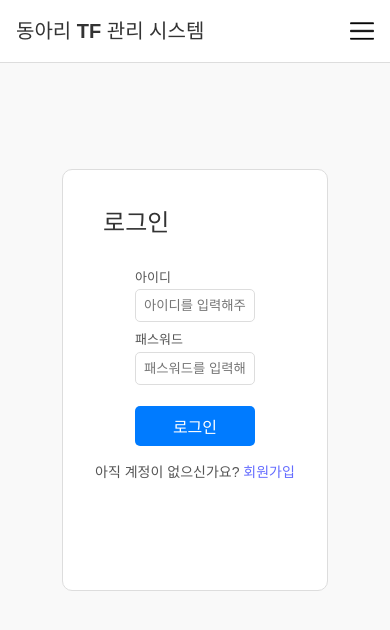
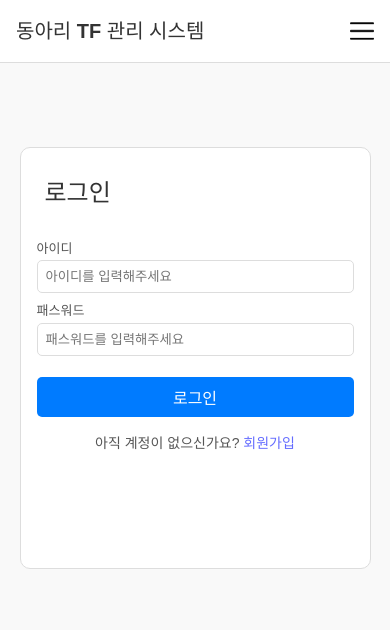
Before and after one commit to roysong0203/newbie-project, a React (Vite) app in the folder frontend/: page /login in a window 390 px wide. Shown: the top 630 px of the page. Built offline with nearby package versions, Linux system fonts and the light colour scheme; no server answers.

Commit message:
design: Change size of TF page and login page

```diff
--- a/frontend/src/pages/notification.tsx
+++ b/frontend/src/pages/notification.tsx
@@ -61,7 +61,7 @@ const NotificationPage = () => {
                         (a: any, b: any) => new Date(b.createdAt).getTime() - new Date(a.createdAt).getTime()
                     )
                 );
-                // console.log(requestsWithFormattedDate);
+                // console.log('요청한 알림: ', requestsWithFormattedDate);
             })
             .catch(err => console.error('내 요청 알림 불러오기 실패:', err));
         }
@@ -108,7 +108,7 @@ const NotificationPage = () => {
                         (a: any, b: any) => new Date(b.createdAt).getTime() - new Date(a.createdAt).getTime()
                     )
                 );
-                // console.log(allRequests);
+                // console.log('요청받은 알림: ', allRequests);
             })
             .catch(err => console.error('가입 요청 알림 불러오기 실패:', err));
         }
--- a/frontend/src/styles/login.css
+++ b/frontend/src/styles/login.css
@@ -7,7 +7,7 @@
 .login-container {
     margin: 12.5vh auto;
     padding: 1.5rem 2rem 4rem;
-    min-width: 30vw;
+    width: max(400px, 30vw);
     min-height: 50vh;
     border-radius: 10px;
     border: 1px solid #ddd;
@@ -73,3 +73,24 @@
     background-color: white;
     color: #333;
 }
+
+@media (max-width: 450px) {
+    .login-container {
+        width: 90vw;
+        margin: 10vh auto;
+        padding: 1rem;
+    }
+
+    .login-container form {
+        width: 100%;
+    }
+
+    .login-container form div {
+        width: 100%;
+    }
+
+    .login-container form button {
+        width: 100%;
+    }
+
+}
--- a/frontend/src/styles/tfInfo.css
+++ b/frontend/src/styles/tfInfo.css
@@ -1,7 +1,7 @@
 .tfinfo-container {
     margin: 12.5vh auto;
     padding: 1rem 2rem 1.5rem;
-    width: max(300px, 30vw);
+    width: max(400px, 30vw);
     min-height: 50vh;
     border-radius: 10px;
     border: 1px solid #ddd;
@@ -50,3 +50,10 @@
 .delete-btn:hover {
     background-color: #b91c1c;
 }
+
+@media (max-width: 450px) {
+    .tfinfo-container {
+        width: 90vw;
+        margin: 10vh auto;
+    }
+}
```
